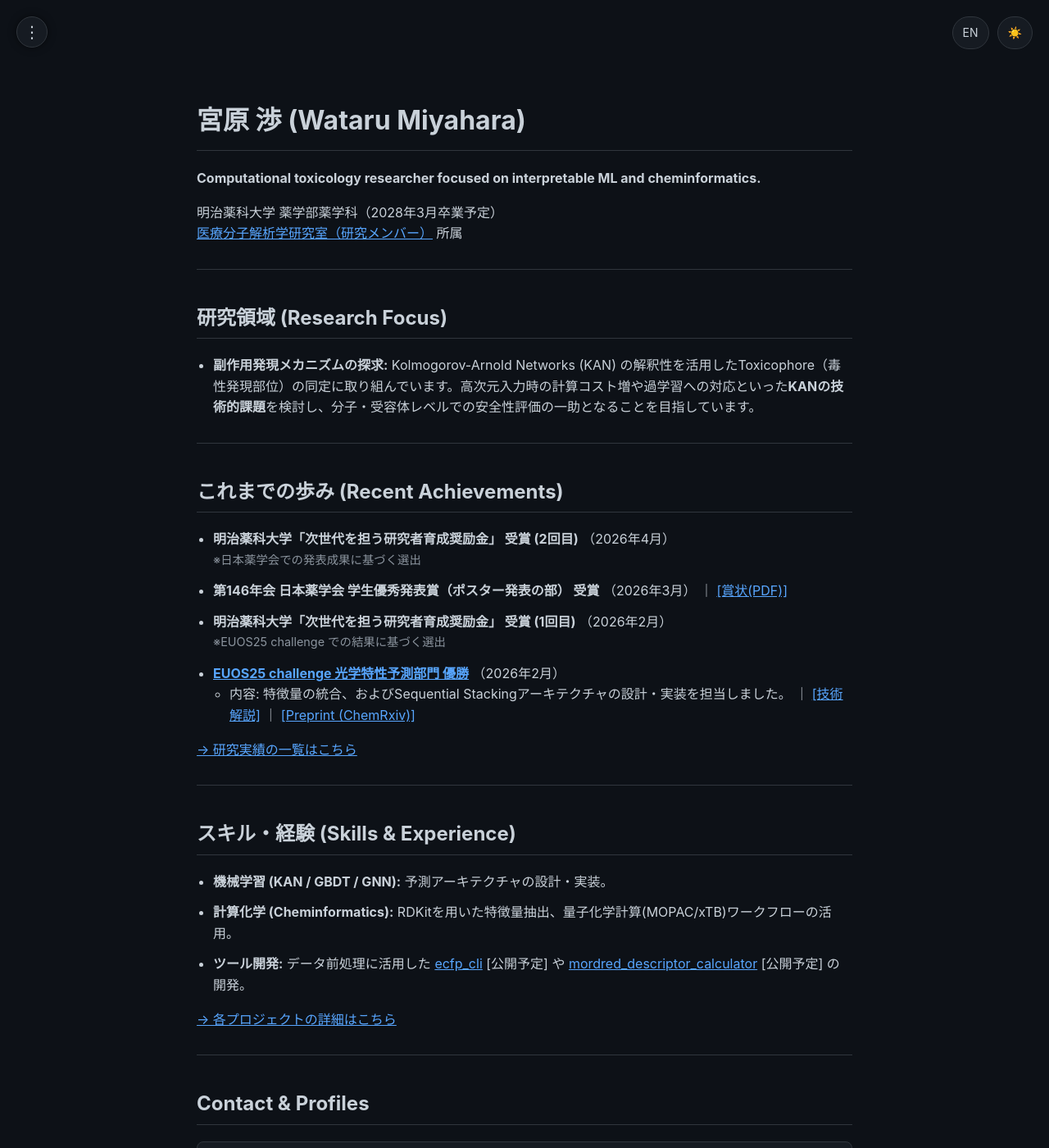
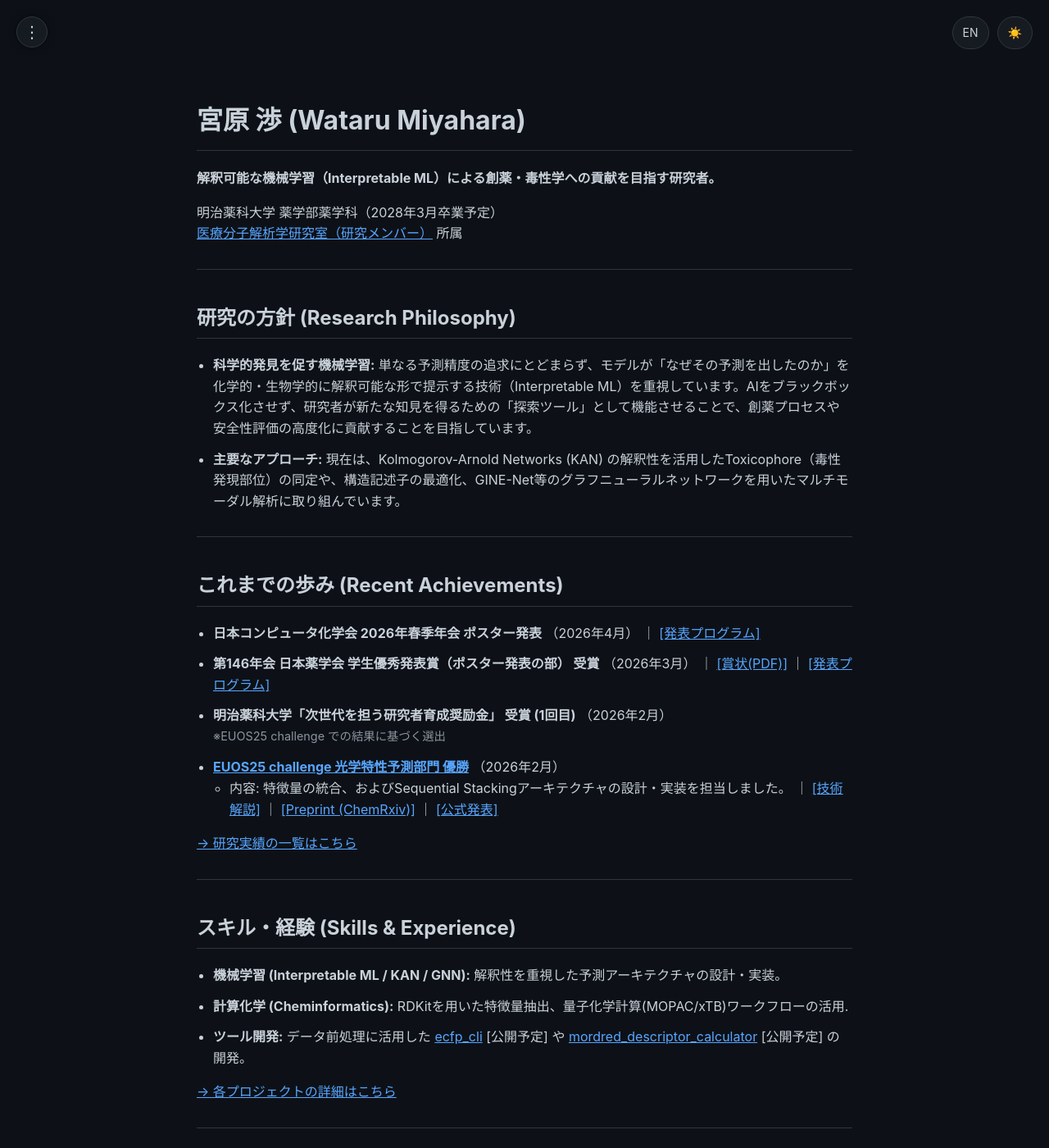
Before and after one commit to 377H-Miru/377H-Miru.github.io, a Jekyll site: the page built from index.md, in a window 1280 px wide and 1400 px high. Shown: the whole window at 82% size. Built offline with Jekyll 4.4.1, drawn with Linux system fonts in a browser that asks for light colours.

```diff
--- a/index.md
+++ b/index.md
@@ -6,17 +6,20 @@
 ---
 
 <h1>宮原 渉 (Wataru Miyahara)</h1>
-<p><b>Computational toxicology researcher focused on interpretable ML and cheminformatics.</b></p>
+<p><b>解釈可能な機械学習（Interpretable ML）による創薬・毒性学への貢献を目指す研究者。</b></p>
 
 <p>明治薬科大学 薬学部薬学科（2028年3月卒業予定）<br>
 <a href="https://u-lab.my-pharm.ac.jp/~mminfo/member/" target="_blank">医療分子解析学研究室（研究メンバー）</a> 所属</p>
 
 <hr>
 
-<h2>研究領域 (Research Focus)</h2>
+<h2>研究の方針 (Research Philosophy)</h2>
 <ul>
-    <li><b>副作用発現メカニズムの探求:</b>
-        Kolmogorov-Arnold Networks (KAN) の解釈性を活用したToxicophore（毒性発現部位）の同定に取り組んでいます。高次元入力時の計算コスト増や過学習への対応といった<b>KANの技術的課題</b>を検討し、分子・受容体レベルでの安全性評価の一助となることを目指しています。
+    <li><b>科学的発見を促す機械学習:</b>
+        単なる予測精度の追求にとどまらず、モデルが「なぜその予測を出したのか」を化学的・生物学的に解釈可能な形で提示する技術（Interpretable ML）を重視しています。AIをブラックボックス化させず、研究者が新たな知見を得るための「探索ツール」として機能させることで、創薬プロセスや安全性評価の高度化に貢献することを目指しています。
+    </li>
+    <li><b>主要なアプローチ:</b>
+        現在は、Kolmogorov-Arnold Networks (KAN) の解釈性を活用したToxicophore（毒性発現部位）の同定や、構造記述子の最適化、GINE-Net等のグラフニューラルネットワークを用いたマルチモーダル解析に取り組んでいます。
     </li>
 </ul>
 
@@ -25,11 +28,10 @@
 <h2>これまでの歩み (Recent Achievements)</h2>
 <ul>
     <li>
-        <b>明治薬科大学「次世代を担う研究者育成奨励金」 受賞 (2回目)</b> （2026年4月）
-        <p style="font-size: 0.9em; color: #8b949e; margin-top: 0;">※日本薬学会での発表成果に基づく選出</p>
+        <b>日本コンピュータ化学会 2026年春季年会 ポスター発表</b> （2026年4月） ｜ <a href="https://www.sccj.net/events/nenkai/2026sp/program.html" target="_blank">[発表プログラム]</a>
     </li>
     <li>
-        <b>第146年会 日本薬学会 学生優秀発表賞（ポスター発表の部） 受賞</b> （2026年3月） ｜ <a href="https://forum.nacos.com/146nenkai/award/pharm146_student-award_27-51-pm1-04S.pdf" target="_blank">[賞状(PDF)]</a>
+        <b>第146年会 日本薬学会 学生優秀発表賞（ポスター発表の部） 受賞</b> （2026年3月） ｜ <a href="https://forum.nacos.com/146nenkai/award/pharm146_student-award_27-51-pm1-04S.pdf" target="_blank">[賞状(PDF)]</a> ｜ <a href="https://confit.atlas.jp/guide/event/pharm146/subject/27-51-pm1-04S/detail?kind=html" target="_blank">[発表プログラム]</a>
     </li>
     <li>
         <b>明治薬科大学「次世代を担う研究者育成奨励金」 受賞 (1回目)</b> （2026年2月）
@@ -38,7 +40,7 @@
     <li>
         <b><a href="https://ochem.eu/static/challenge2025.do" target="_blank">EUOS25 challenge 光学特性予測部門 優勝</a></b> （2026年2月）
         <ul>
-            <li>内容: 特徴量の統合、およびSequential Stackingアーキテクチャの設計・実装を担当しました。 ｜ <a href="/posts/2026-02-25-euos25-review">[技術解説]</a> ｜ <a href="https://chemrxiv.org/doi/full/10.26434/chemrxiv.15002662/v1" target="_blank">[Preprint (ChemRxiv)]</a></li>
+            <li>内容: 特徴量の統合、およびSequential Stackingアーキテクチャの設計・実装を担当しました。 ｜ <a href="/posts/2026-02-25-euos25-review">[技術解説]</a> ｜ <a href="https://chemrxiv.org/doi/full/10.26434/chemrxiv.15002662/v1" target="_blank">[Preprint (ChemRxiv)]</a> ｜ <a href="https://www.eu-openscreen.eu/resources/eu-openscreen-news/ansicht/eu-openscreen-and-slas-announce-winners-of-the-second-joint-machine-learning-challenge-at-slas-2026.html" target="_blank">[公式発表]</a></li>
         </ul>
     </li>
 </ul>
@@ -48,8 +50,8 @@
 
 <h2>スキル・経験 (Skills & Experience)</h2>
 <ul>
-    <li><b>機械学習 (KAN / GBDT / GNN):</b> 予測アーキテクチャの設計・実装。</li>
-    <li><b>計算化学 (Cheminformatics):</b> RDKitを用いた特徴量抽出、量子化学計算(MOPAC/xTB)ワークフローの活用。</li>
+    <li><b>機械学習 (Interpretable ML / KAN / GNN):</b> 解釈性を重視した予測アーキテクチャの設計・実装。</li>
+    <li><b>計算化学 (Cheminformatics):</b> RDKitを用いた特徴量抽出、量子化学計算(MOPAC/xTB)ワークフローの活用. </li>
     <li><b>ツール開発:</b> データ前処理に活用した <a href="/tools/">ecfp_cli</a> [公開予定] や <a href="/tools/">mordred_descriptor_calculator</a> [公開予定] の開発。</li>
 </ul>
 <p><a href="/projects/">→ 各プロジェクトの詳細はこちら</a></p>
```
Also changed, not shown: _data/achievements.json (+30 -18 lines), en/index.md (+11 -9 lines).
